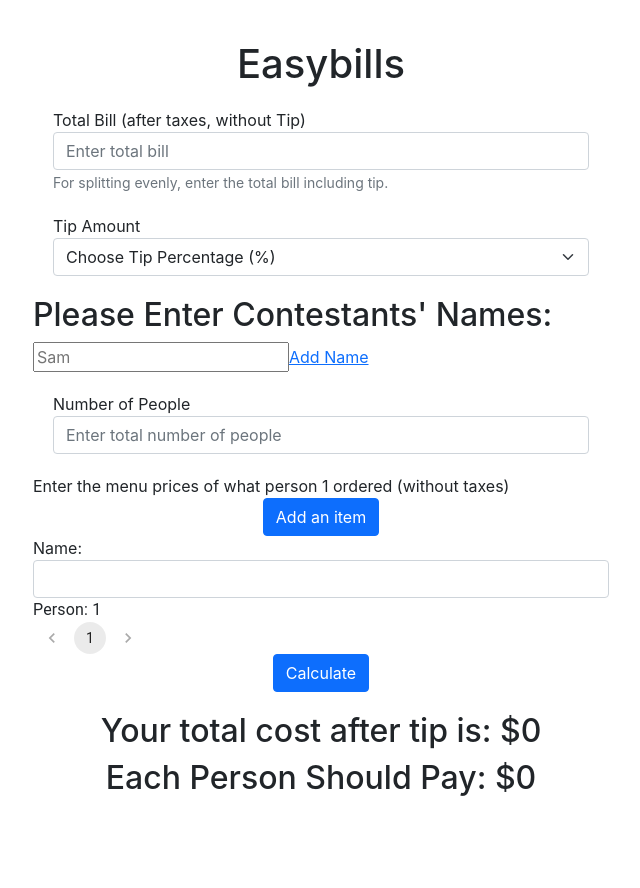
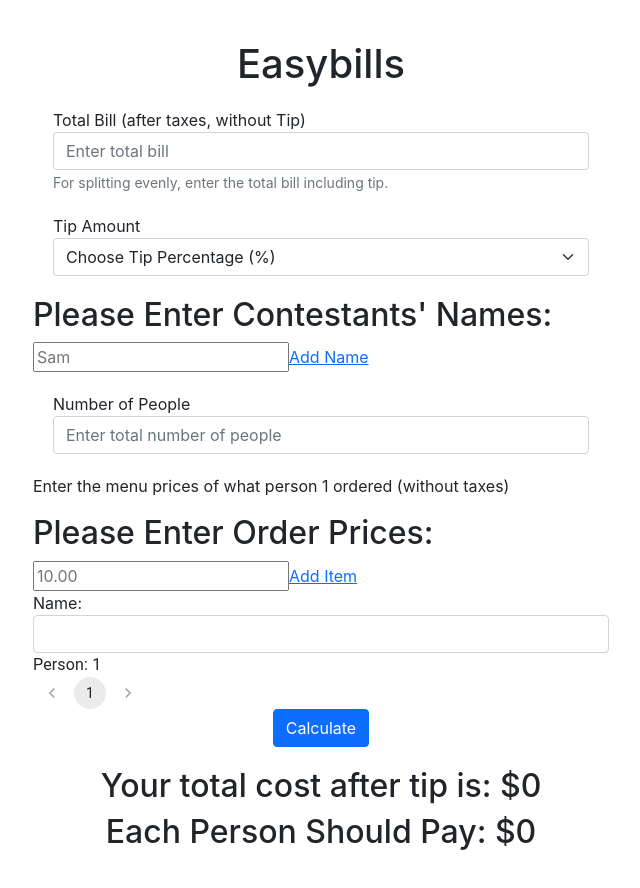
Before and after one commit to 397-f21/easybills, a React (Create React App) app: page / in a window 1280 px wide. Shown: the top 888 px of the page, without its empty margins (319-959 px from the left). Before the commit the page ends 837 px from the top, so only its background shows below. Built offline with nearby package versions, Linux system fonts and the light colour scheme.

Commit message:
Add ItemInput and NameDropdown components

```diff
--- a/src/App.js
+++ b/src/App.js
@@ -4,6 +4,7 @@ import Typography from '@mui/material/Typography';
 import Pagination from '@mui/material/Pagination';
 import Stack from '@mui/material/Stack';
 import NameInput from './components/NameInput';
+import ItemInput from './components/ItemInput';
 
 
 // const total_amount = 100;
@@ -28,16 +29,17 @@ function App() {
   const [page, setPage] = useState(1);
 
   const [names, setNames] = useState([]);
+  const [items, setItems] = useState([]);
   const [buttonPressed, setButtonPressed] = useState(false);
 
   const handleChange = (event, value) => {
     setPage(value);
   };
 
-  const [inputList, setInputList] = useState([]);
-  const onAddBtnClick = event => {
-    setInputList(inputList.concat(<AddRow key={inputList.length} />));
-  };
+  // const [inputList, setInputList] = useState([]);
+  // const onAddBtnClick = event => {
+  //   setInputList(inputList.concat(<AddRow key={inputList.length} />));
+  // };
 
   const AddRow = () => {
     return (
@@ -96,10 +98,11 @@ function App() {
         <Stack spacing={2}>
           <div className=" form-group">
           <label for="individual">Enter the menu prices of what person {page} ordered (without taxes)</label>
-          <div className="center">
+          {/* <div className="center">
             <button className="btn btn-primary" onClick={onAddBtnClick}>Add an item</button>
           {inputList}
-          </div>
+          </div> */}
+          <ItemInput items={items} setItems={setItems} buttonPressed={buttonPressed}/>
           <label for="individual">Name:</label>
           <input type="text" class="form-control" id="individual" onChange={(e) => changeTotalBill(e)}></input>
           <Typography>Person: {page}</Typography>
--- /dev/null
+++ b/src/components/ItemInput.js
@@ -0,0 +1,66 @@
+import React, { useState } from 'react';
+import { FontAwesomeIcon } from '@fortawesome/react-fontawesome';
+import { faTrashAlt } from '@fortawesome/free-solid-svg-icons';
+import NameDropdown from './NameDropdown/NameDropdown.js'
+
+import '../index.css';
+
+const addItem = (input, setItems) => {  //name is a str
+    if (!input.trim()) {
+        alert('Please enter an item');
+    } else {
+        setItems(items => [...items, input]);
+        document.getElementById("nameSubmit").value = ''; //Make sure to add an item submit element ID
+    }
+}
+
+const ItemInput = ({ items, setItems, buttonPressed }) => {
+    const [input, updateInput] = useState('');
+
+    const changeHandler = txt => {
+        updateInput(txt);
+    }
+
+    const deleteItem = (id, setItems) => {
+        console.log("ID: " + id);
+        items.splice(id, 1);
+        setItems(items => [...items]);
+        console.log("items: " + items);
+    }
+
+    const inputRef = React.useRef(null);
+
+    const _handleKeyDown = (e) => {
+        if (e.key === 'Enter') {
+          inputRef.current.click();
+        }
+      }
+
+    return (
+        <> {(!buttonPressed) &&
+            < div className="names-list">
+            <ol>
+                {items.map((item, key) =>
+                    <li className="flex-container" key={key}>
+                        <div className="item">{item}</div>
+                        <a href="#" className="flex-item" onClick={() => deleteItem(key, setItems)}>
+                            <FontAwesomeIcon icon={faTrashAlt} />
+                        </a>
+                        <NameDropdown></NameDropdown>
+                    </li>
+                )}
+            </ol>
+        </div>
+        }
+            <div>
+                {(!buttonPressed) && <h2>Please Enter Order Prices:</h2>}
+                <div id="item-entry">
+                {!(buttonPressed) && <input id="itemSubmit" type='text' onKeyDown={_handleKeyDown} placeholder="10.00" onChange={e => changeHandler(e.target.value)}></input>}
+                {!(buttonPressed) && <a  href="#" className="button" ref={inputRef} onClick={() => addItem(input, setItems)}>Add Item</a>}
+                </div>
+            </div>
+        </>
+    );
+};
+
+export default ItemInput;
--- /dev/null
+++ b/src/components/NameDropdown/NameDropdown.js
@@ -0,0 +1,18 @@
+import React from 'react';
+import PropTypes from 'prop-types';
+
+
+const NameDropdown = () => (
+  <div>
+    <select>
+      <option value="volvo">Volvo</option>
+      <option value="saab">Saab</option>
+    </select>
+  </div>
+);
+
+NameDropdown.propTypes = {};
+
+NameDropdown.defaultProps = {};
+
+export default NameDropdown;
```
Also changed, not shown: generate-react-cli.json (added, +15 -0 lines), 1 other file (tests, documents, lock files or other folders).
